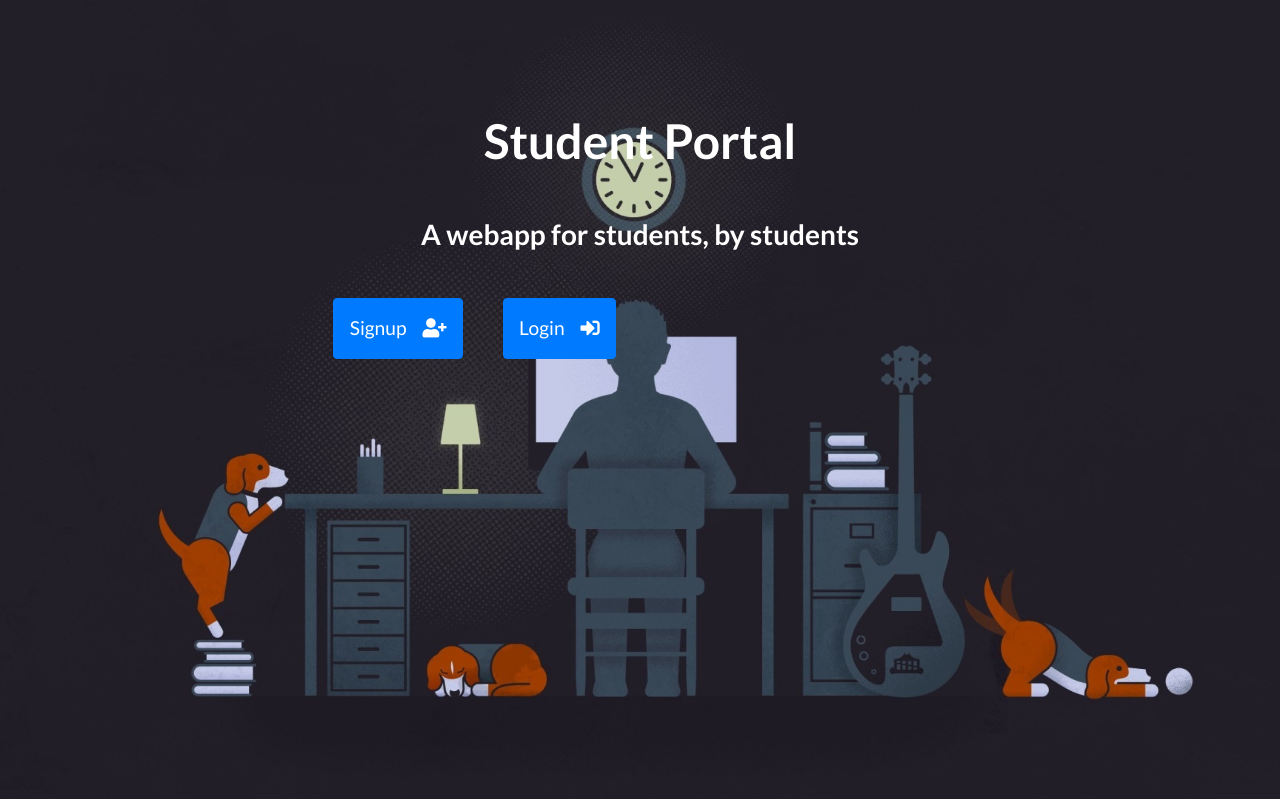
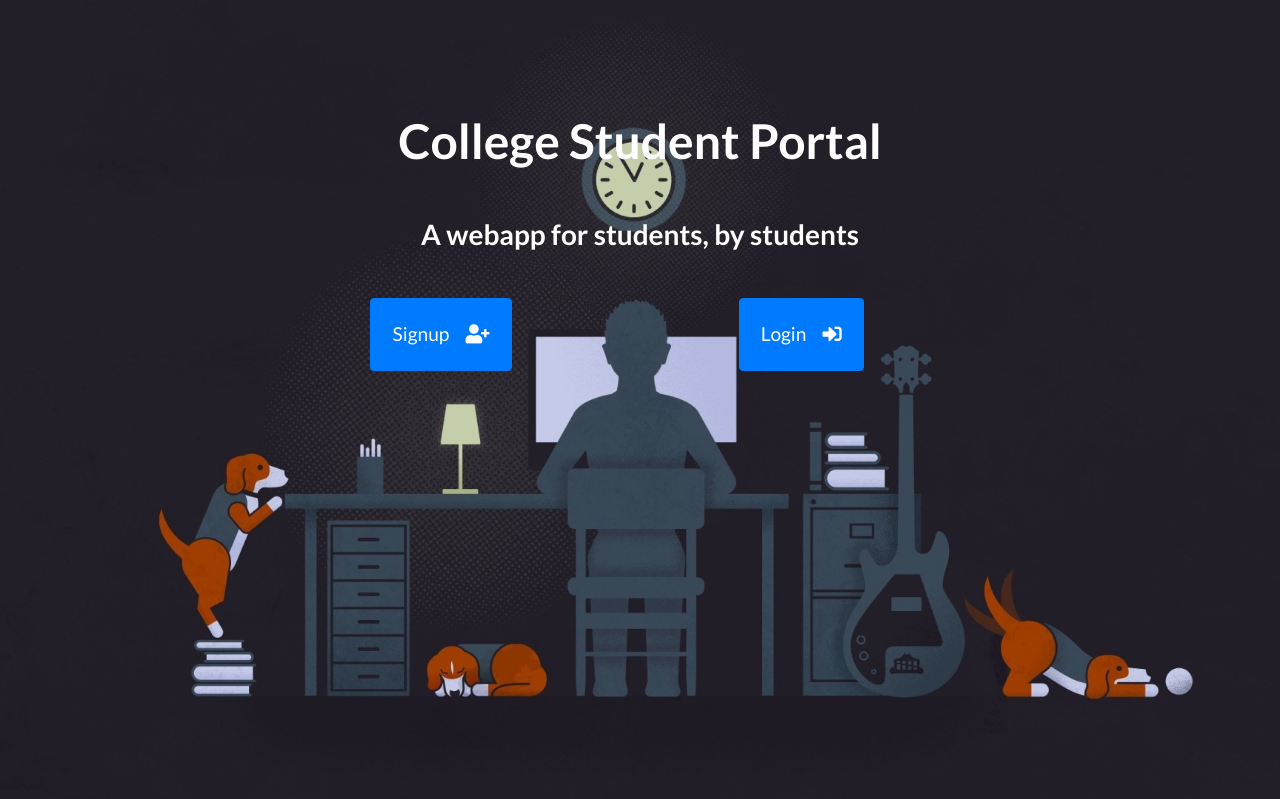
Before and after one commit to DevelopersLeague/StudNet, a Django app: page / in a window 1280 px wide. Shown: the top 799 px of the page. Run offline with Django 3.2, Linux system fonts and the light colour scheme; some libraries are stand-ins or nearby versions.

Commit message:
change style for landing page and question_display

```diff
--- a/forum/templates/forum/landingPage.html
+++ b/forum/templates/forum/landingPage.html
@@ -30,21 +30,21 @@
     <div class="container">
       <div class="row">
         <div class="col-xl-9 mx-auto">
-          <h1 class="mb-5">Student Portal </h1>
+          <h1 class="mb-5">College Student Portal </h1>
           <h3>A webapp for students, by students</h3>
         </div>
-        <div class="col-md-10 col-lg-8 col-xl-7 mx-auto">
+        <div class="col-md-12 col-lg-12 col-xl-7 mx-auto">
           <form action="" method="POST">
             <div class="form-row">
-              <div class="col-sm-6 col-md-3 col-xl-3">
+              <div class="col-sm-6 col-md-4">
                  <!-- <button type="submit" class="btn btn-block btn-md btn-primary sign-up" data-toggle="modal" data-target="#signup">Sign up!<i class="fas fa-user-plus ml-3"></i></button> -->
                  <a href="./register" class="btn btn-primary sign-up"> Signup<i class="fas fa-user-plus ml-3"></i></a>
               </div>
-              <div class="col-sm-6 col-md-3 col-xl-3">
+              <div class="col-sm-6 col-md-4 offset-md-3">
                 <!-- <button type="submit" class="btn btn-block btn-md btn-primary log-in ">Log in!</button> -->
-                <div class="text-center">
+                <!-- <div class="text-center"> -->
                   <a href="./login" class="btn btn-primary log-in">Login<i class="fas fa-sign-in-alt ml-3"></i></a>
-              </div>
+              <!-- </div> -->
               </div>
             </div>
           </form>
@@ -119,25 +119,16 @@
   </section>
 
 
-  <!-- Email Update  -->
+  <!-- Footer  -->
   <section class="call-to-action text-white text-center">
     <div class="overlay"></div>
     <div class="container">
       <div class="row">
         <div class="col-xl-9 mx-auto">
-          <h2 class="mb-4">Get daily updates on your email</h2>
+          <h2 class="mb-4"> &copy; Student Portal | 2020 </h2>
         </div>
         <div class="col-md-10 col-lg-8 col-xl-7 mx-auto">
-          <form>
-            <div class="form-row">
-              <div class="col-12 col-md-9 mb-2 mb-md-0">
-                <input type="email" class="form-control form-control-lg" placeholder="Enter your email...">
-              </div>
-              <div class="col-12 col-md-3">
-                <button type="submit" class="btn btn-block btn-lg btn-primary">Submit</button>
-              </div>
-            </div>
-          </form>
+
         </div>
       </div>
     </div>
--- a/forum/templates/forum/question_display.html
+++ b/forum/templates/forum/question_display.html
@@ -45,7 +45,7 @@
                     <div class="d-flex justify-content-between align-items-center">
                         <div class="d-flex justify-content-between align-items-center">
                             <div class="ml-2">
-                                <h2 class="font-weight-normal text-center mt-2">{{answer.answer_text}}</h2>
+                                <h5 class="font-weight-normal text-left mt-2">{{answer.answer_text}}</h5>
                             </div>
                         </div>
                         <div>
--- a/static/css/landing-page.min.css
+++ b/static/css/landing-page.min.css
@@ -137,15 +137,17 @@ footer .footer
 }
 
 .sign-up{
-    padding: 0.8em;
+    padding: 1.1em;
     margin-top: 2em;
     font-size: 1.2rem;
+    margin-left: 2rem !important;
 }
 
 .log-in{
-    padding: 0.8em;
+    padding: 1.1em;
     margin-top: 2em;
     font-size: 1.2rem;
+    /* margin-left: 3rem !important; */
 }
 
 @media (min-width: 375px) {
```
Also changed, not shown: forum/templates/forum/myforum.html (deleted, +0 -69 lines).
